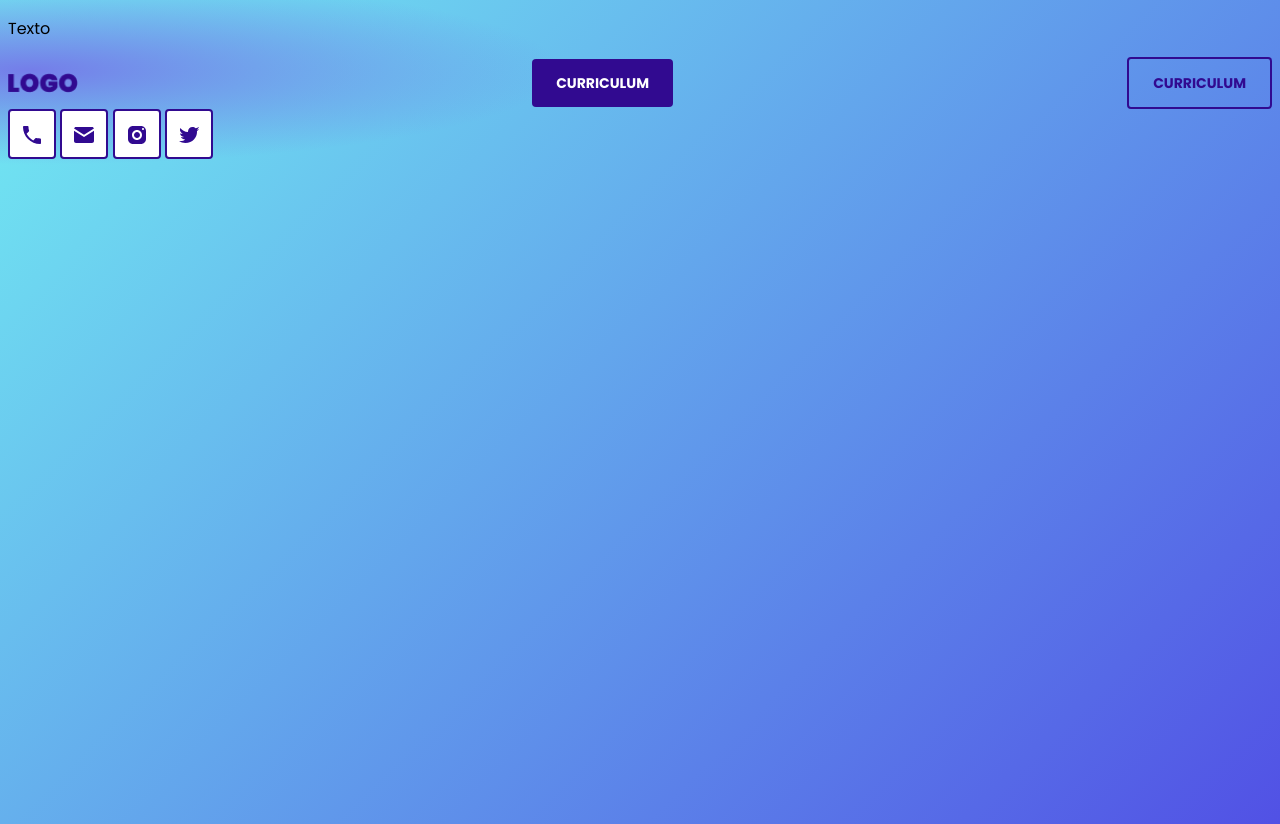
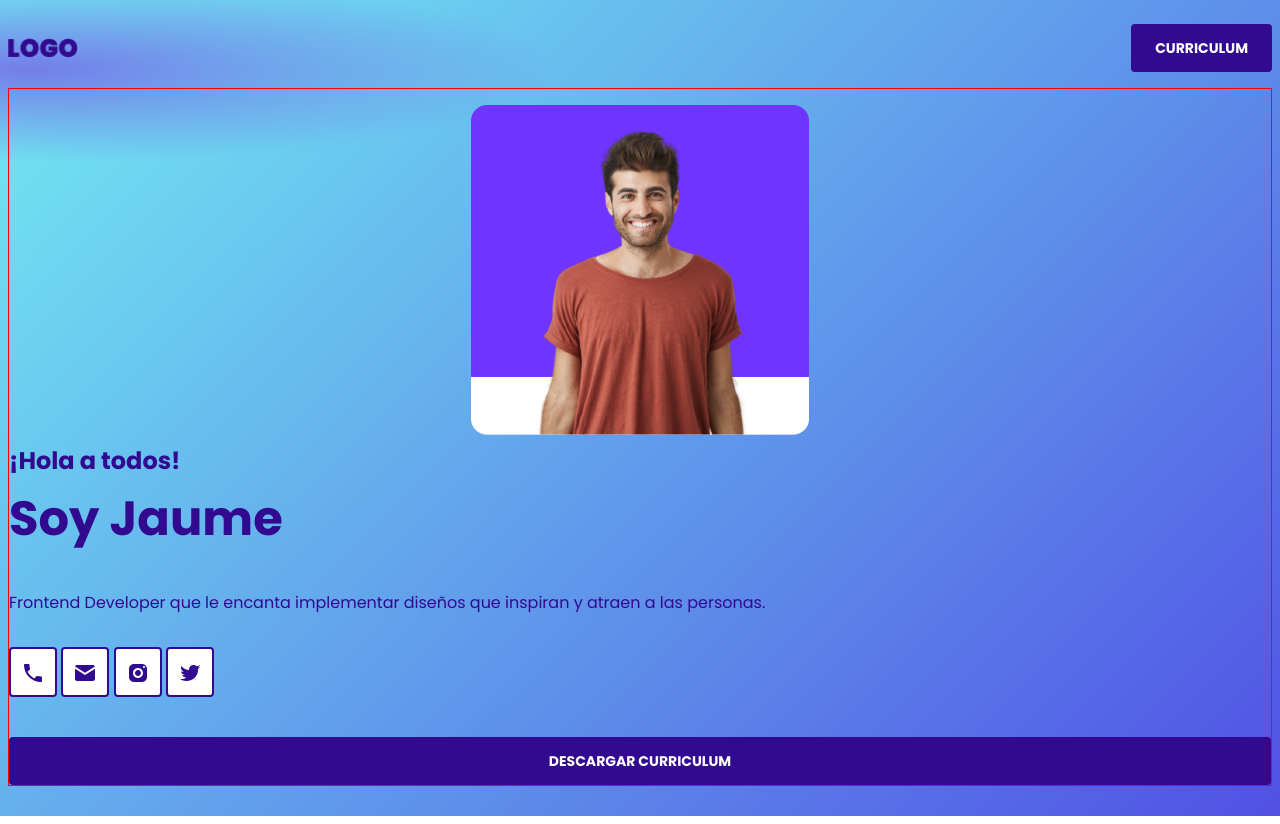
Before and after one commit to jmollericon/taller-portafolio, a plain HTML site: page index.html in a window 1280 px wide. Drawn offline with Linux system fonts and the light colour scheme.

Commit message:
:art: hero component

```diff
--- a/css/button.css
+++ b/css/button.css
@@ -9,6 +9,8 @@
   border-radius: 4px;
   text-transform: uppercase;
   border: none;
+  text-decoration: none;
+  text-align: center;
 }
 .button.is-secondary {
   background: unset;
--- a/css/header.css
+++ b/css/header.css
@@ -2,4 +2,5 @@
   display: flex;
   justify-content: space-between;
   align-items: center;
+  block-size: 80px;
 }
--- /dev/null
+++ b/css/hero.css
@@ -0,0 +1,24 @@
+.hero {
+  border: 1px solid red;
+  padding-block-start: 16px;
+}
+.hero-description {
+  display: flex;
+  flex-direction: column;
+  gap: 16px;
+}
+.hero-image {
+  text-align: center;
+}
+.hero h1 {
+  font: var(--headline3);
+  margin: 0;
+}
+/* .hero h1 span:nth-of-type(1) { */
+.hero h1 span:first-child {
+  font: var(--headline5);
+  display: block;
+}
+.hero-social {
+  padding-block-end: 24px;
+}
--- a/css/index.css
+++ b/css/index.css
@@ -1,6 +1,7 @@
 @import "./header.css";
 @import "./button.css";
 @import "./button-icon.css";
+@import "./hero.css";
 
 :root {
   --baseFont: 'Poppins', sans-serif;
@@ -22,4 +23,5 @@ body {
   background: var(--gradient);
   min-block-size: 100vh;
   font: var(--body1);
+  color: var(--purple);
 }
--- a/index.html
+++ b/index.html
@@ -10,15 +10,29 @@
   <link rel="stylesheet" href="./css/index.css">
 </head>
 <body>
-  <p>Texto</p>
   <header class="header">
     <img src="./images/logo.png" width="70" height="20" alt="Logo">
     <button class="button">Curriculum</button>
-    <button class="button is-secondary">Curriculum</button>
   </header>
-  <a class="button-icon" href="tel:1234567"><img src="./icons/icon-phone.svg" alt=""></a>
-  <a class="button-icon" href="tel:1234567"><img src="./icons/icon-important_mail.svg" alt=""></a>
-  <a class="button-icon" href="tel:1234567"><img src="./icons/icon-instagram.svg" alt=""></a>
-  <a class="button-icon" href="tel:1234567"><img src="./icons/icon-twitter_squared.svg" alt=""></a>
+
+  <section class="hero">
+    <div class="hero-image">
+      <img src="./images/user.png" width="338" height="330" alt="Imagen Usuario">
+    </div>
+    <div class="hero-description">
+      <h1>
+        <span>¡Hola a todos!</span>
+        <span>Soy Jaume</span>
+      </h1>
+      <p>Frontend Developer que le encanta implementar diseños que inspiran y atraen a las personas.</p>
+      <div class="hero-social">
+        <a class="button-icon" href="tel:1234567"><img src="./icons/icon-phone.svg" alt=""></a>
+        <a class="button-icon" href="tel:1234567"><img src="./icons/icon-important_mail.svg" alt=""></a>
+        <a class="button-icon" href="tel:1234567"><img src="./icons/icon-instagram.svg" alt=""></a>
+        <a class="button-icon" href="tel:1234567"><img src="./icons/icon-twitter_squared.svg" alt=""></a>
+      </div>
+      <a href="https://www.google.com" class="button">Descargar Curriculum</a>
+    </div>
+  </section>
 </body>
 </html>
```
Also changed, not shown: images/user.png (added).
